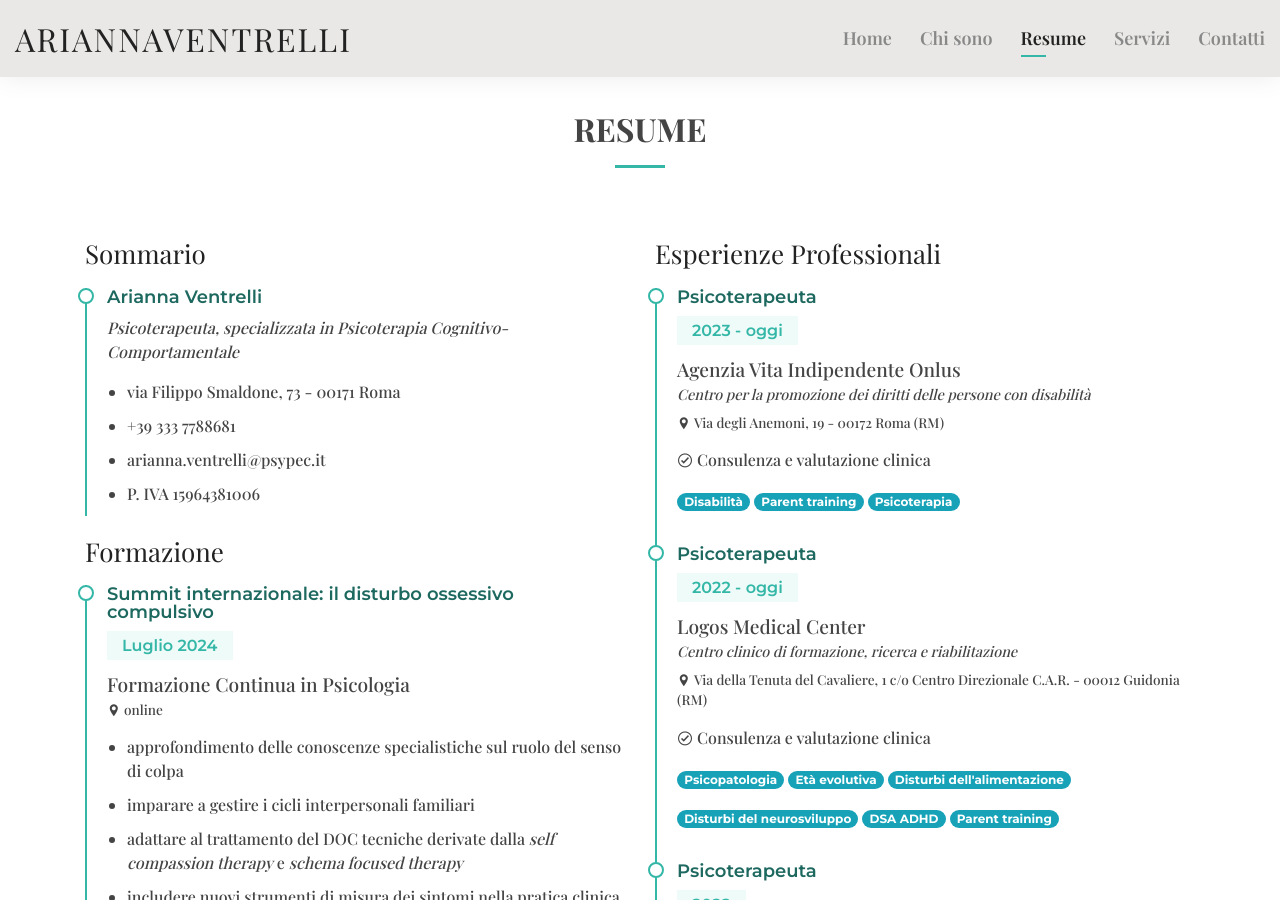
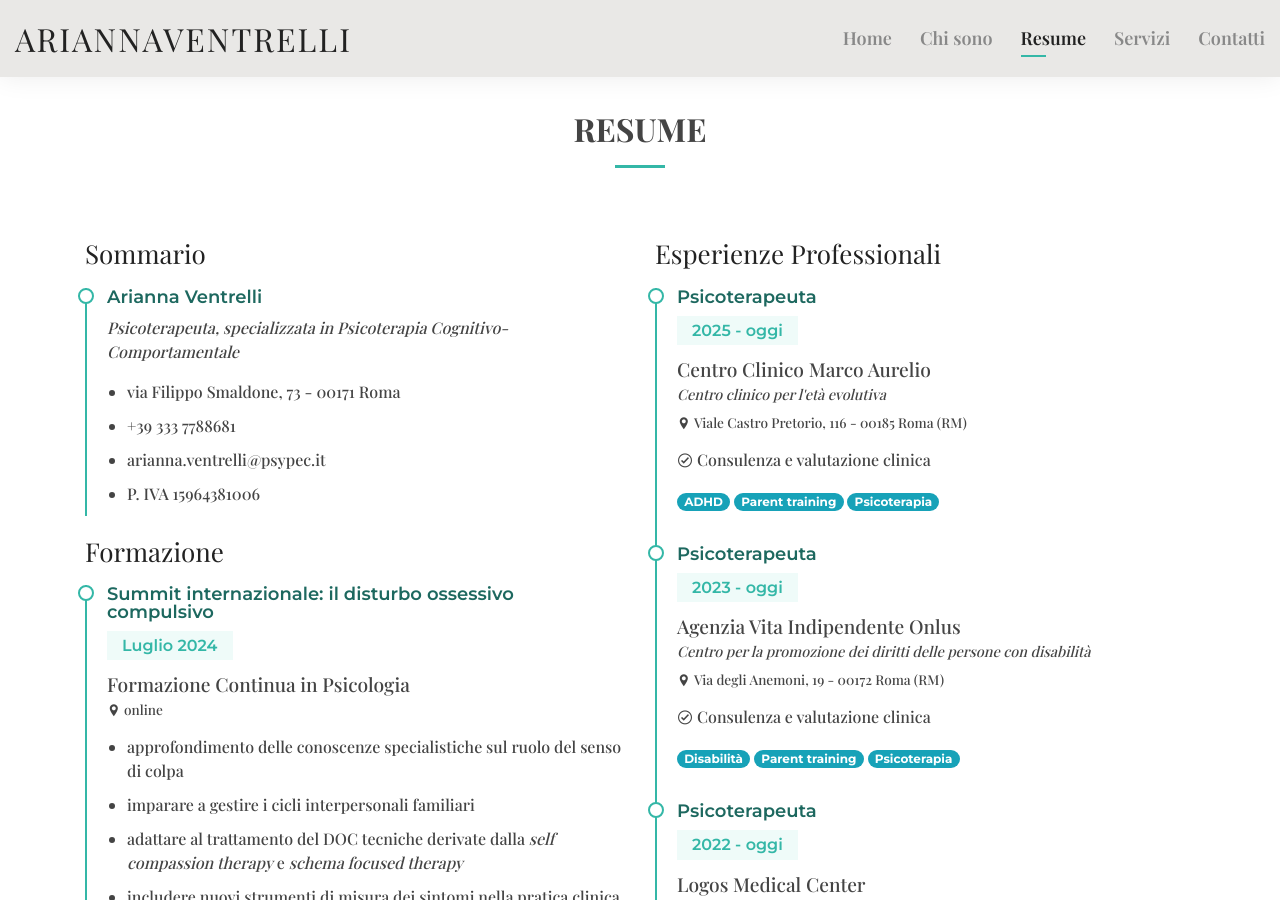
Before and after one commit to venari-psycho/venari-psycho.github.io, a Jekyll site: the page built from resume.html, in a window 1280 px wide and 900 px high. Built offline with Jekyll 4.4.1, drawn with Linux system fonts in a browser that asks for light colours; some web fonts are replaced; some of the changed text lies outside the part shown.

Commit message:
Update resume with new professional experiences

```diff
--- a/resume.html
+++ b/resume.html
@@ -233,6 +233,25 @@ layout: default
           <h3 class="resume-title">Esperienze Professionali</h3>
           <div class="resume-item">
             <h4>Psicoterapeuta</h4>
+            <h5>2025 - oggi</h5>
+            <div class="job-header">
+              <div class="job-center-name">Centro Clinico Marco Aurelio</div>
+              <div class="job-center-description">Centro clinico per l'et&agrave; evolutiva</div>
+              <div class="job-center-location">
+                <span class="icofont-location-pin"></span> Viale Castro Pretorio, 116 - 00185 Roma (RM)
+              </div>
+            </div>
+            <div class="job-content">
+              <p><span class="icofont-check-circled"></span> Consulenza e valutazione clinica</p>
+            </div>
+            <div class="job-footer">
+              <p class="badge badge-pill badge-info">ADHD</p>
+              <p class="badge badge-pill badge-info">Parent training</p>
+              <p class="badge badge-pill badge-info">Psicoterapia</p>
+            </div>
+          </div>
+          <div class="resume-item">
+            <h4>Psicoterapeuta</h4>
             <h5>2023 - oggi</h5>
             <div class="job-header">
               <div class="job-center-name">Agenzia Vita Indipendente Onlus</div>
@@ -454,22 +473,8 @@ layout: default
               <p class="badge badge-pill badge-info">Formazione</p>
             </div>
           </div>
-          <div class="resume-item">
-            <h4>Psicologa</h4>
-            <h5>2016</h5>
-            <div class="job-header">
-              <div class="job-center-name">Fondazione Villa Maraini Onlus</div>
-              <div class="job-center-location">
-                <span class="icofont-location-pin"></span> Via Bernardino Ramazzini, 31 - 00151 Roma
-              </div>
-            </div>
-            <div class="job-footer">
-              <p class="badge badge-pill badge-info">Tossicodipendenze</p>
-            </div>
-          </div>
         </div>
       </div>
-
     </div>
   </section><!-- End Resume Section -->
 
```
Also changed, not shown: resume-2.html (+15 -0 lines).
